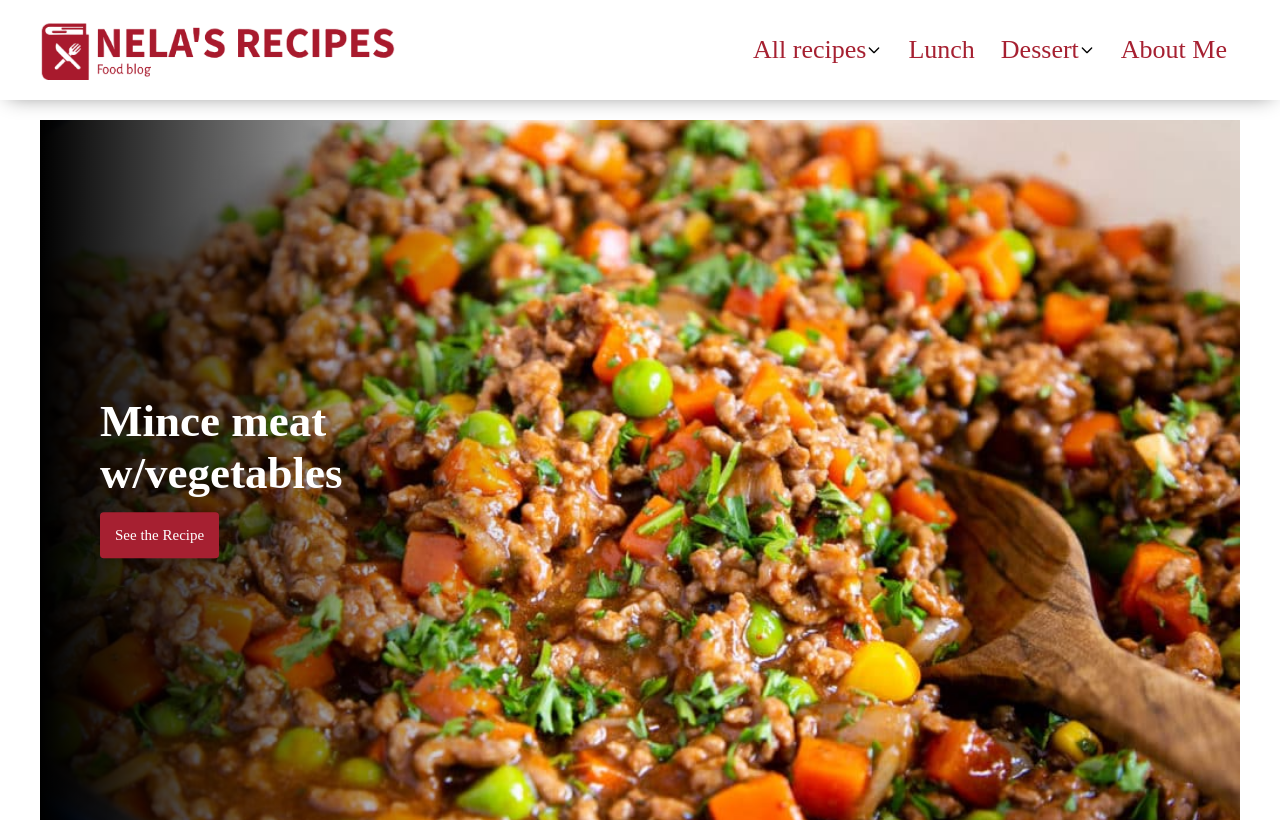
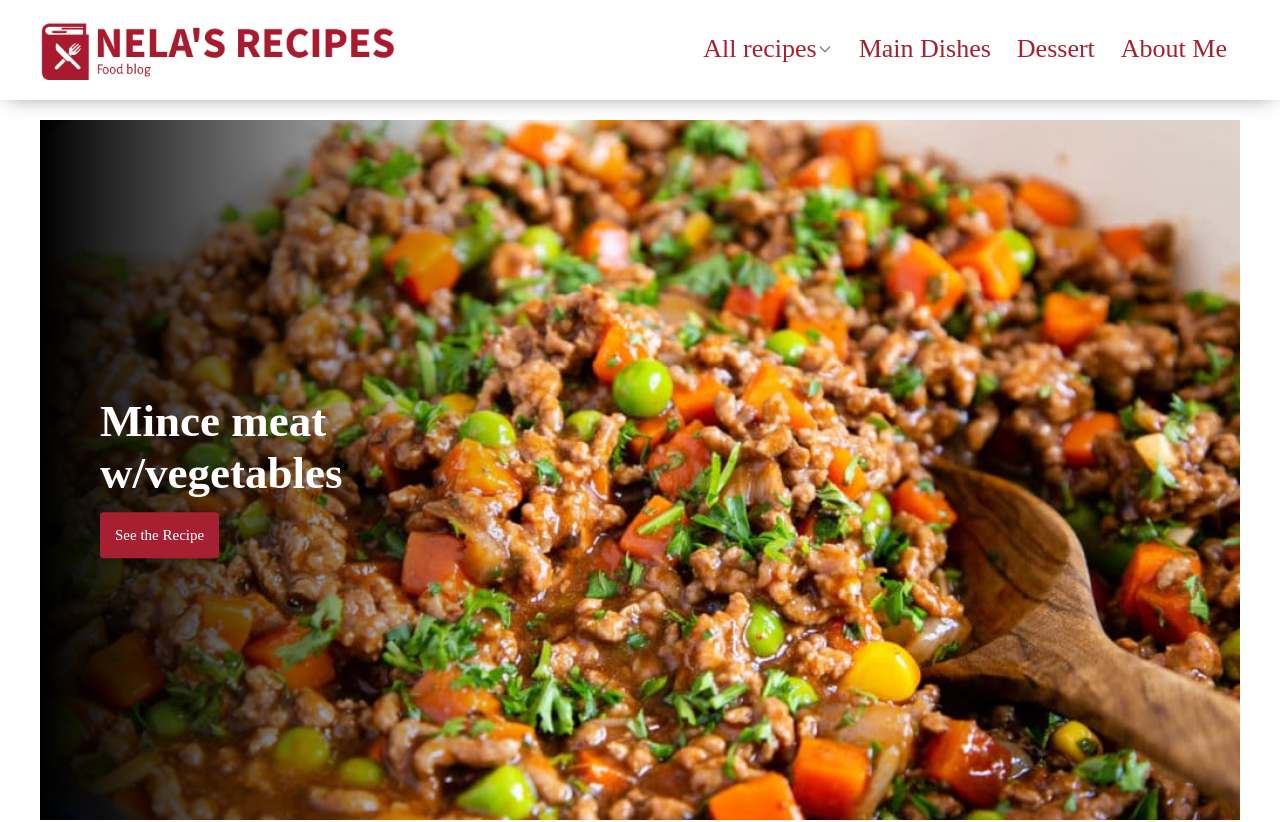
Before and after one commit to XicoCorreia/RecipeWebsite, an Angular app: page / in a window 1280 px wide. Shown: the top 822 px of the page. Built offline with nearby package versions, Linux system fonts and the light colour scheme.

Commit message:
header style

```diff
--- a/src/app/header/header.component.css
+++ b/src/app/header/header.component.css
@@ -21,28 +21,31 @@ header{
 }
 
 nav{
+  height: 100px;
   margin-left: auto;
 }
 
 nav ul{
     list-style-type: none;
+    height: 100px;
+    align-items: center;
     margin: 0;
 }
 nav ul li{
     display: inline-block;
+    height: 100%;
 }
 .navb{
-    padding: 0.5em;
+    padding: 34px 0.5em;
     color:#a62031;
     font-size: 1.3em;
     display: flex; /* Set display to flex */
     align-items: center;
 }
 .navb:hover{
-  color: white;
+  color: rgb(255,240,219);
   background-color: #a62031;
 }
-
 
 .dropdown {
   position: relative;
@@ -52,19 +55,22 @@ nav ul li{
 .dropdown-content {
   display: none;
   position: absolute;
-  background-color: #f1f1f1;
-  min-width: 160px;
+  background-color:#c24152;
+  min-width: 100%;
   box-shadow: 0px 8px 16px 0px rgba(0,0,0,0.2);
   z-index: 1;
 }
 
 .dropdown-content a {
-  color: black;
+  color: rgb(255,240,219);;
   padding: 12px 16px;
   text-decoration: none;
   display: block;
 }
 
-.dropdown-content a:hover {background-color: #ddd;}
+.dropdown:hover .navb{
+  background-color: #a62031;
+  color: rgb(255,240,219);
+}
 
 .dropdown:hover .dropdown-content {display: block;}
--- a/src/app/header/header.component.html
+++ b/src/app/header/header.component.html
@@ -10,26 +10,19 @@
                 <div class="dropdown">
                     <a href="#" class="navb" routerLink="/recipes">All recipes
                         <svg width="16" height="16" viewBox="0 0 24 24" fill="none" xmlns="http://www.w3.org/2000/svg">
-                        <path d="M19 9L12 16L5 9" stroke="black" stroke-width="2" stroke-linecap="round" stroke-linejoin="round"/>
-                    </svg></a>
+                        <path d="M19 9L12 16L5 9" stroke="gray" stroke-width="2" stroke-linecap="round" stroke-linejoin="round"/>
+                        </svg>
+                    </a>
                     <div class="dropdown-content">
-                      <a href="#">Link 1</a>
+                        <a href="/recipes-index">By category</a>
                     </div>
                   </div>
             </li>
             <li>
-                <a href="#" class="navb" routerLink="/main-recipes">Lunch</a>
+                <a href="#" class="navb" routerLink="/main-recipes">Main Dishes</a>
             </li>
             <li>
-                <div class="dropdown">
-                    <a href="#" class="navb" routerLink="/dessert-recipes">Dessert
-                        <svg width="16" height="16" viewBox="0 0 24 24" fill="none" xmlns="http://www.w3.org/2000/svg">
-                        <path d="M19 9L12 16L5 9" stroke="black" stroke-width="2" stroke-linecap="round" stroke-linejoin="round"/>
-                    </svg></a>
-                    <div class="dropdown-content">
-                      <a href="#">Link 1</a>
-                    </div>
-                  </div>
+                <a href="#" class="navb" routerLink="/dessert-recipes">Dessert</a>
             </li>
             <li>
                 <a href="#" class="navb" routerLink="/about-me">About Me</a>
--- a/src/app/home/home.component.html
+++ b/src/app/home/home.component.html
@@ -33,7 +33,7 @@
             <div *ngFor="let rr of recent_recipes  | slice:0:8">
                 <article>
                     <a [routerLink]="'/recipes/' + rr.id">
-                    <img src="{{rr.imageUrl}}" alt= rr.name class="secondary-image-recipes">
+                    <img src="{{rr.imageUrl}}" alt= {{rr.name}} class="secondary-image-recipes">
                     <h3> {{rr.name}} </h3>
                     </a>
                 </article>
```
